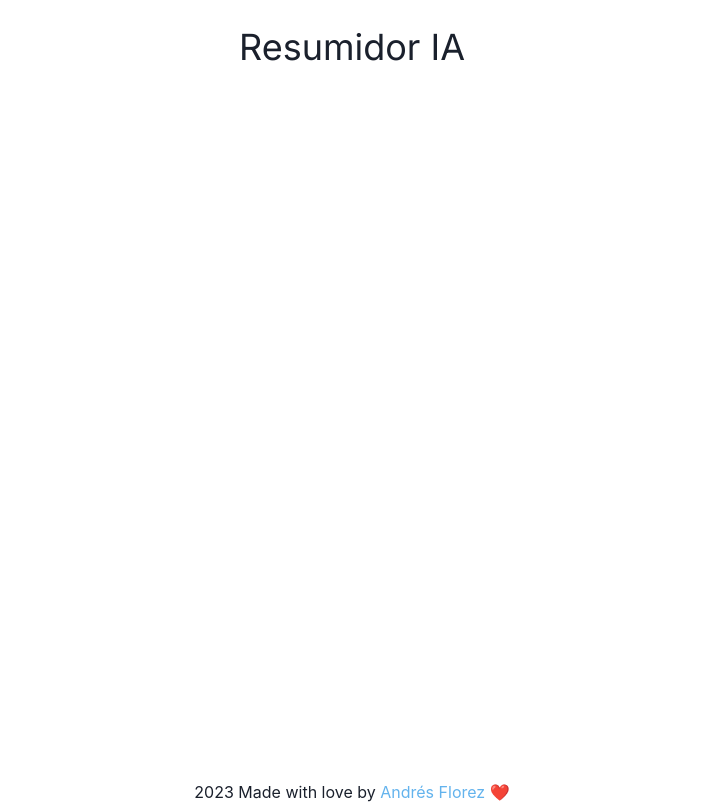
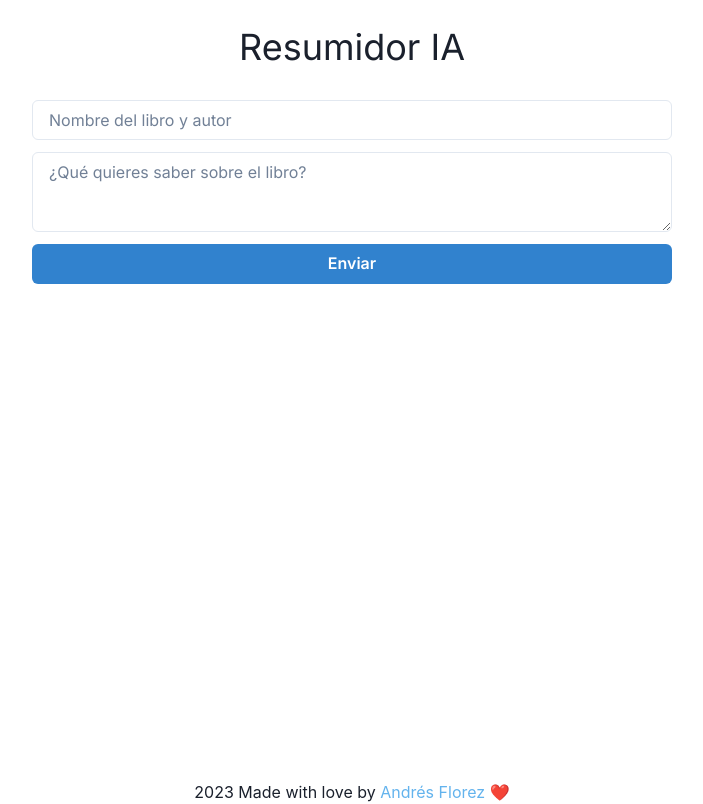
Before and after one commit to andresflorez16/resumidor-ia, a Next.js app: page / in a window 1280 px wide. Shown: the whole page, without its empty margins (288-991 px from the left). Built offline with nearby package versions, Linux system fonts and the light colour scheme.

Commit message:
add api post

```diff
--- a/src/pages/index.js
+++ b/src/pages/index.js
@@ -1,10 +1,93 @@
+import { useState } from 'react'
+
 import Layout from '@/components/layouts/layout'
+import { Box, Button, FormControl, Input, Spinner, Textarea } from '@chakra-ui/react'
 import { Inter } from 'next/font/google'
 
 const inter = Inter({ subsets: ['latin'] })
 
 export default function Home () {
+  const [error, setError] = useState('')
+  const [answer, setAnswer] = useState(null)
+  const [loading, setLoading] = useState(false)
+
+  const handleSubmit = (e) => {
+    e.preventDefault()
+    const { book, prompt } = Object.fromEntries(new FormData(e.target))
+    if (!book || !prompt) setError('Por favor, llena todos los campos 🤨')
+    else {
+      setLoading(true)
+      fetch('/api/resume', {
+        method: 'POST',
+        body: JSON.stringify({ book, prompt })
+      })
+        .then(res => res.json())
+        .then(data => {
+          setLoading(false)
+          if (data.code !== 200) return setError(data.msg)
+          setError('')
+          setAnswer(data.answer)
+        })
+    }
+  }
+
   return (
-    <Layout />
+    <Layout>
+      <Box
+        className={inter.className}
+        w={{ base: '90%', md: '50%' }}
+      >
+        <FormControl
+          as='form'
+          display='flex'
+          flexDir='column'
+          gap={3}
+          onSubmit={handleSubmit}
+        >
+          <Input
+            placeholder='Nombre del libro y autor'
+            type='text'
+            name='book'
+          />
+          <Textarea
+            name='prompt'
+            placeholder='¿Qué quieres saber sobre el libro?'
+          />
+          {error && <Box color='red'>{error}</Box>}
+          <Button
+            colorScheme='blue'
+            type='submit'
+          >
+            Enviar
+          </Button>
+        </FormControl>
+        {
+          loading && (
+            <Box w='100%' mt={10} textAlign='center'>
+              <Spinner size='xl' />
+            </Box>
+          )
+        }
+        {
+          answer && !loading && (
+            <Box
+              mt={5}
+              p={5}
+              border='1px solid black'
+              borderRadius='md'
+            >
+              <Box
+                as='h3'
+                fontSize='xl'
+                fontWeight='bold'
+                mb={3}
+              >
+                {answer}
+              </Box>
+            </Box>
+          )
+          }
+      </Box>
+    </Layout>
   )
 }
```
